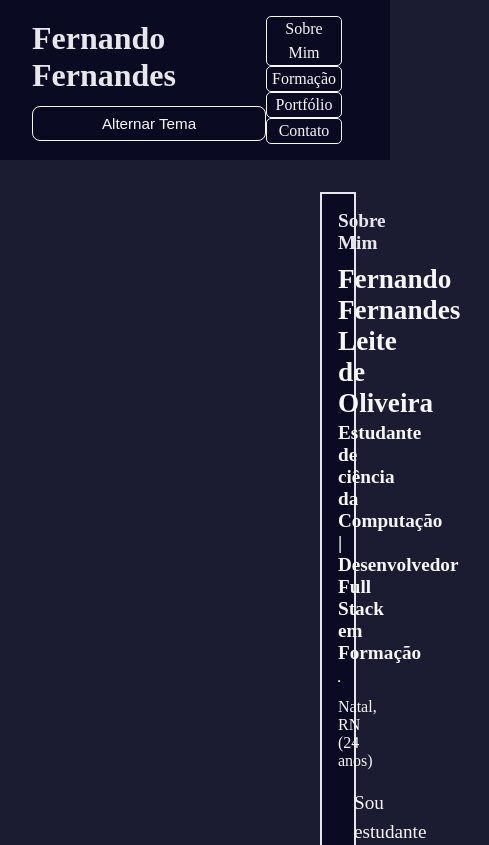
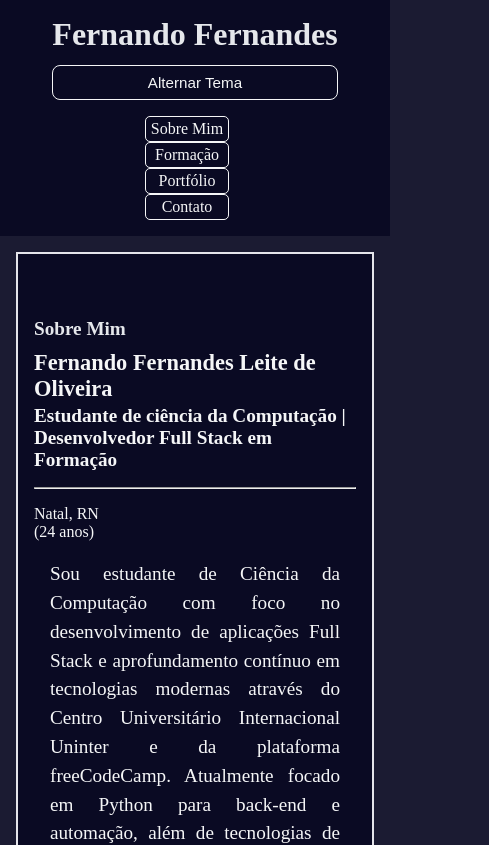
Before and after one commit to FernandoFStack/Fernando-Fernandes-Leite, a plain HTML site: page index.html in a window 390 px wide. Shown: the top 845 px of the page, 489 px wide, since content can reach past the window. Drawn offline with Linux system fonts and the light colour scheme.

Commit message:
Ajuste de responsividade e vh para celular

```diff
--- a/styles.css
+++ b/styles.css
@@ -4,6 +4,17 @@
     padding: 0;
     box-sizing: border-box;
 }
+
+/* Aplicando 100vh em cada seção para que ocupem a tela inteira */
+section {
+    min-height: 100vh;
+    display: flex;
+    flex-direction: column;
+    justify-content: center; /* Centraliza o conteúdo verticalmente na tela */
+    padding: 2rem 0;
+}
+
+
 /* Usei a tag "flex" para criar um layout flexível no cabeçalho, e usei as propriedades "justify-content" e "align-items" para alinhar os elementos dentro do cabeçalho de forma adequada, e usei a propriedade "position: sticky" para manter o cabeçalho fixo no topo da página quando o usuário rolar para baixo, pra que sempre tenha acesso ao menu de navegação. Adicionei "z-index: 100" para garantir que o cabeçalho fique sempre acima de outros elementos (como botões de projetos) quando rolam pela página, evitando que o conteúdo passe por cima dele */
 header {
     color: rgb(229, 231, 235);
@@ -290,3 +301,42 @@ footer {
     padding: 1rem 0 1rem 0;
     color: rgb(229, 231, 235);
 }
+
+/* --- RESPONSIVIDADE (MOBILE FIRST) --- */
+
+@media (max-width: 1024px) {
+    /* No tablet e celular, removemos as margens de 20rem para o conteúdo respirar */
+    main {
+        margin: 1rem 1rem;
+        padding: 1rem;
+    }
+}
+
+@media (max-width: 768px) {
+    /* Ajustes específicos para celular */
+    header {
+        flex-direction: column;
+        text-align: center;
+        gap: 1rem;
+    }
+
+    .separa {
+        flex-direction: column; /* Datas ficam abaixo do nome da empresa no celular */
+        gap: 0.5rem;
+    }
+
+    .nome {
+        font-size: 1.4rem; /* Diminui um pouco o título para não quebrar linha feio */
+    }
+
+    section {
+        /* No celular, o 100vh pode ser perigoso se o texto for longo.
+           O min-height garante que caiba tudo se o texto crescer. */
+        min-height: 100vh;
+        height: auto;
+    }
+
+    .titulos {
+        scroll-margin-top: 15rem; /* Ajuste para o header que fica maior no celular */
+    }
+}
```
